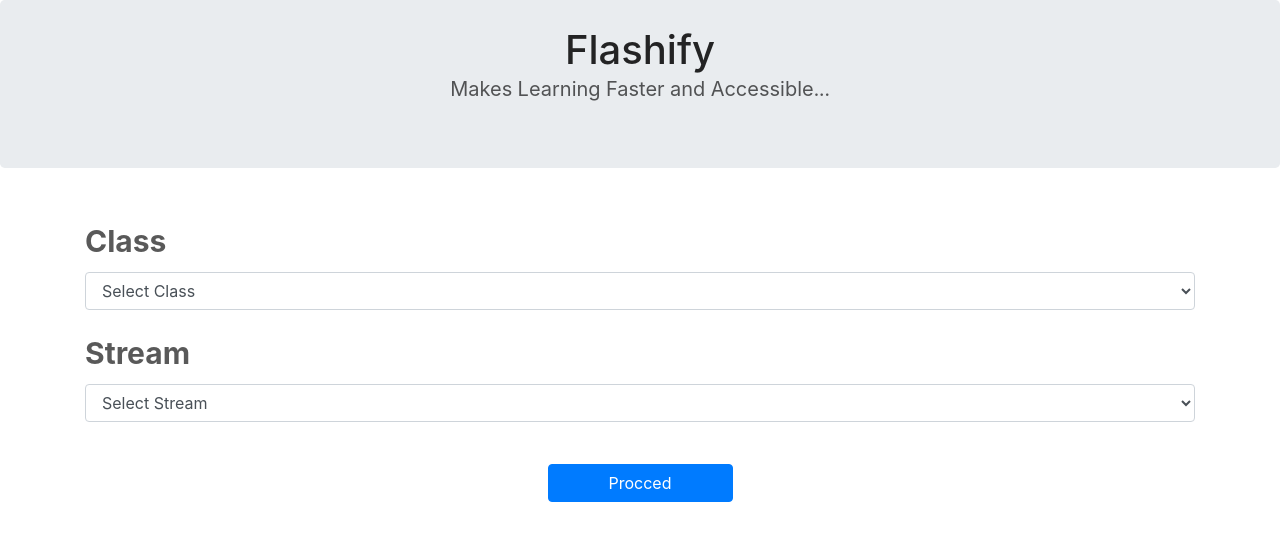
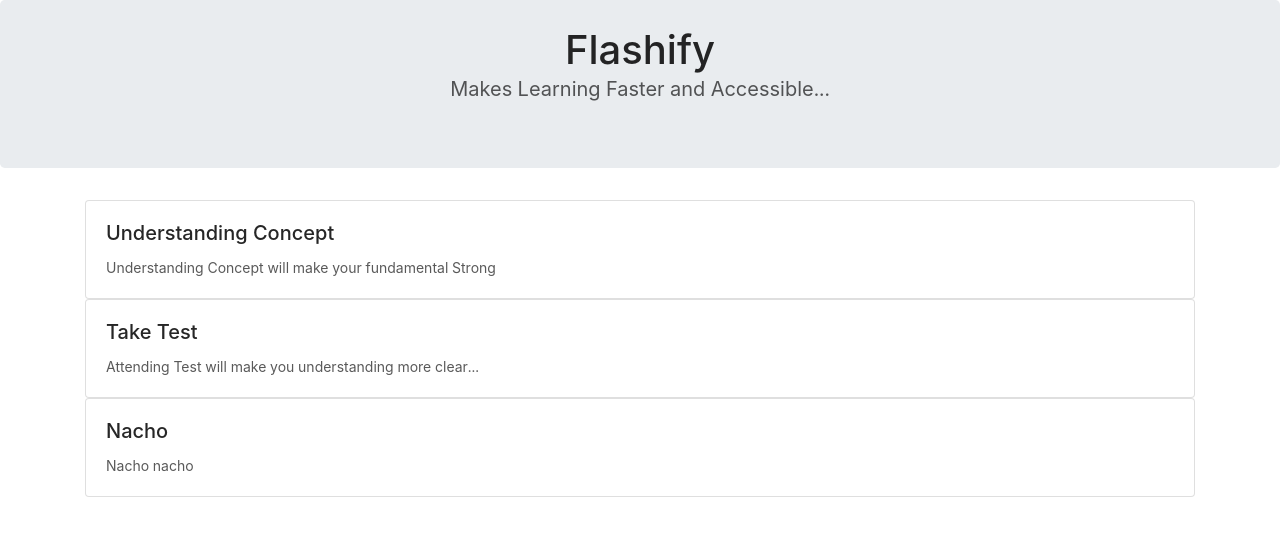
Before and after one commit to siddhant1/hack36Project, a React (Create React App) app: page /content in a window 1280 px wide. Shown: the top 540 px of the page. Built offline with nearby package versions, Linux system fonts and the light colour scheme; the HTML template or start-up script is replaced by a standard one.

Commit message:
Introduce Routes in app

```diff
--- a/src/components/Container/Container.jsx
+++ b/src/components/Container/Container.jsx
@@ -3,13 +3,20 @@ import Welcome from "../Welcome";
 // import { Select } from "antd";
 import Stream from '../Stream/Stream';
 import Header from "../Header/Header";
+import {Switch,Route} from 'react-router-dom';
+import Content from "../Content/Content";
 
 class Container extends Component {
   render() {
     return (
       <div>
         <Header/>
-        <Stream/>
+          <div className="mainContent container">
+            <Switch >
+                <Route path='/stream' exact component={Stream}/>
+                <Route path='/content' exact component={Content}/>
+            </Switch>
+          </div>
       </div>
     );
   }
```
